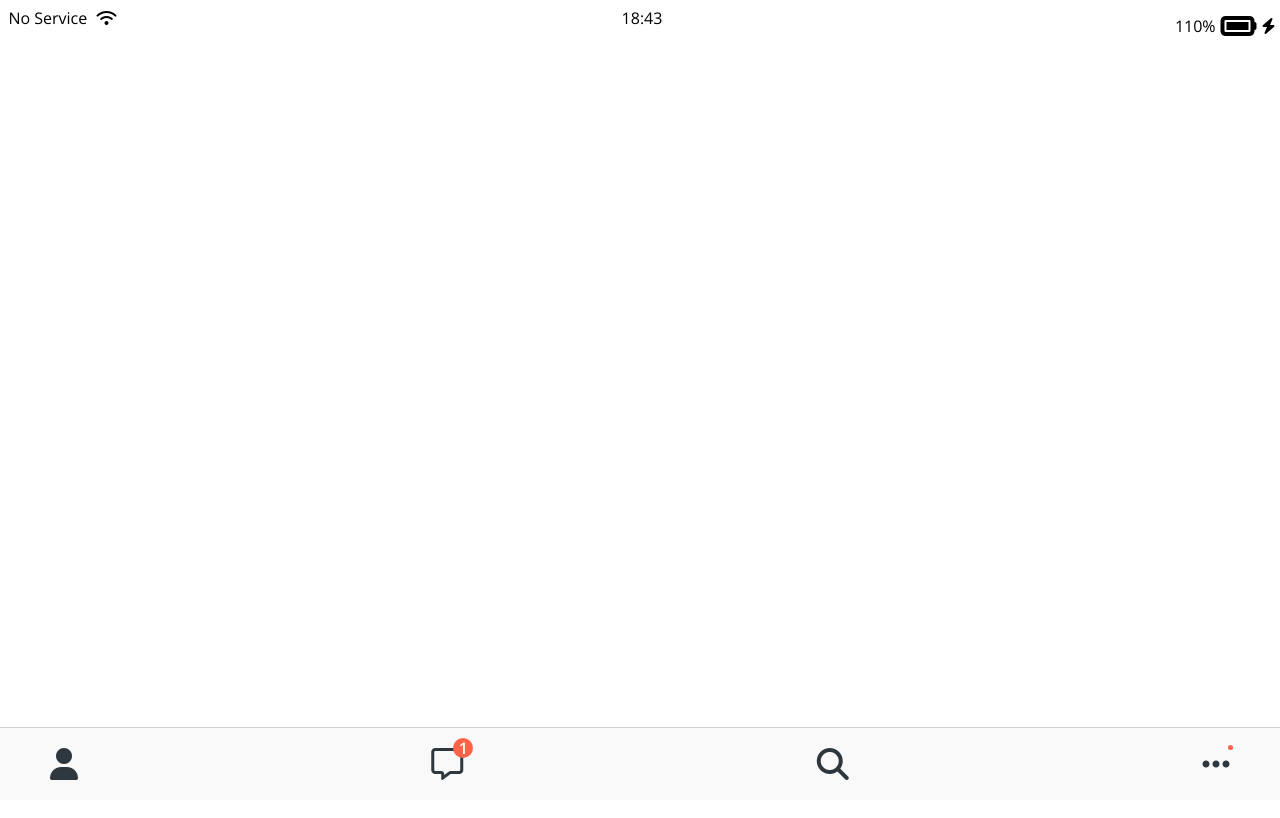
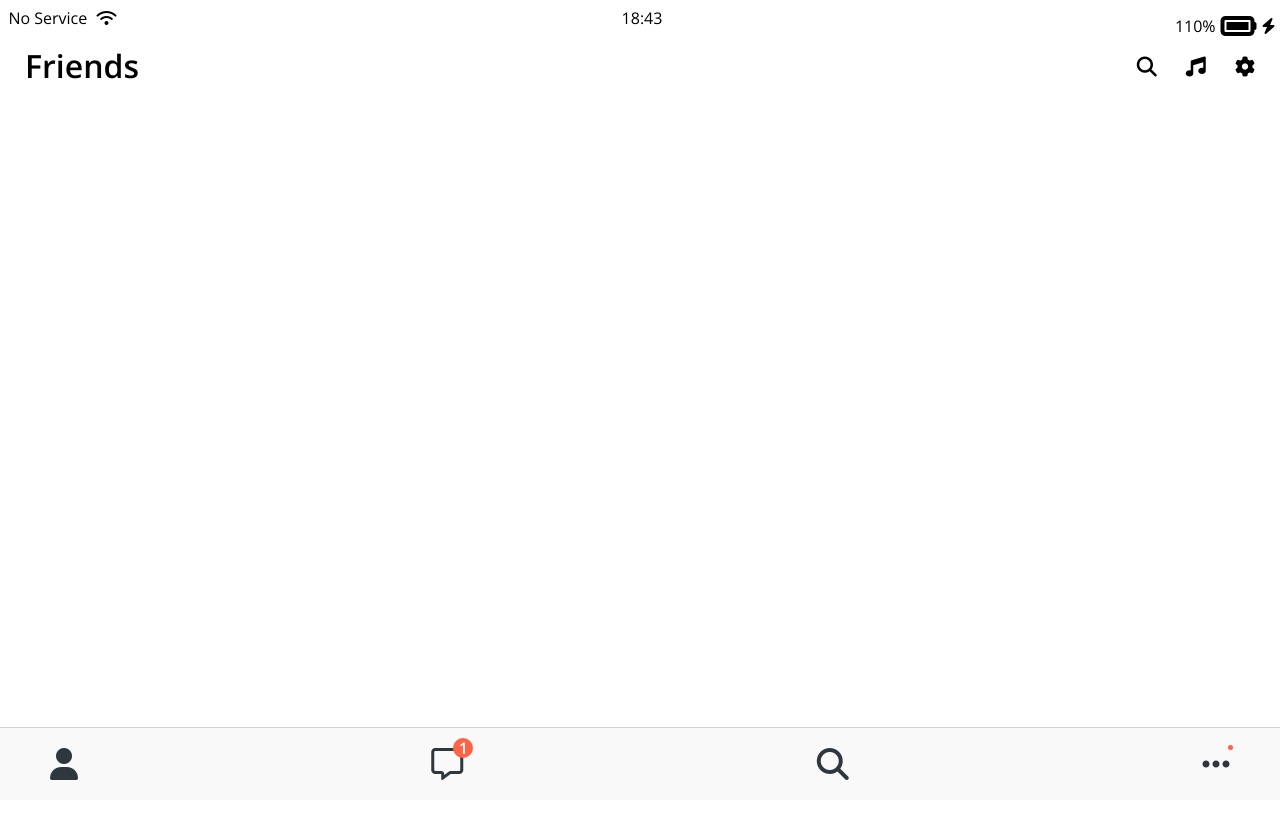
Before and after one commit to shoveller/cocoa-clone, a website: page friends.html in a window 1280 px wide. Shown: the top 818 px of the page. Drawn offline with nearby package versions, Linux system fonts and the light colour scheme.

Commit message:
feat: step 12

```diff
--- /dev/null
+++ b/components/screen-header.scss
@@ -0,0 +1,16 @@
+.screen-header {
+  display: flex;
+  justify-content: space-between;
+  align-items: center;
+  padding: 50px 25px;
+}
+
+.screen-header__title {
+  font-size: 32px;
+  font-weight: 600;
+}
+
+.screen-header__icons span {
+  margin-left: 25px;
+  font-weight: 600;
+}
--- a/components/status-bar.scss
+++ b/components/status-bar.scss
@@ -1,9 +1,10 @@
 .status-bar {
   display: flex;
   justify-content: center;
-  margin: 10px 2px;
+  padding: 10px 2px;
   position: fixed;
   width: 100%;
+  background-color: white;
   &__column {
     width: 33%;
     &:first-child span {
--- a/friends.html
+++ b/friends.html
@@ -33,10 +33,21 @@
       </div>
     </div>
 
+    <header class="screen-header">
+      <h1 class="screen-header__title">Friends</h1>
+      <div class="screen-header__icons">
+        <span><i class="fas fa-search fa-lg"></i></span>
+        <span><i class="fas fa-music fa-lg"></i></span>
+        <span><i class="fas fa-cog fa-lg"></i></span>
+      </div>
+    </header>
+
     <nav class="nav">
       <ul class="nav__list">
         <li class="nav__btn">
-          <a class="nav__link" href="#"><i class="fa-solid fa-user fa-2x"></i></a>
+          <a class="nav__link" href="#"
+            ><i class="fa-solid fa-user fa-2x"></i
+          ></a>
         </li>
         <li class="nav__btn">
           <span class="nav__notification">1</span>
@@ -47,7 +58,9 @@
         </li>
         <li class="nav__btn">
           <span class="nav__notification nav__notification--sm"></span>
-          <a class="nav__link" href="#"><i class="fas fa-ellipsis-h fa-2x"></i></a>
+          <a class="nav__link" href="#"
+            ><i class="fas fa-ellipsis-h fa-2x"></i
+          ></a>
         </li>
       </ul>
     </nav>
--- a/index.scss
+++ b/index.scss
@@ -3,6 +3,7 @@
 @import "variables.css";
 @import "components/status-bar.css";
 @import "components/nav-bar.css";
+@import "components/screen-header.css";
 @import "screens/login.css";
 
 body {
```
Also changed, not shown: components/screen-header.css (added), components/status-bar.css, index.css, 3 other files.
